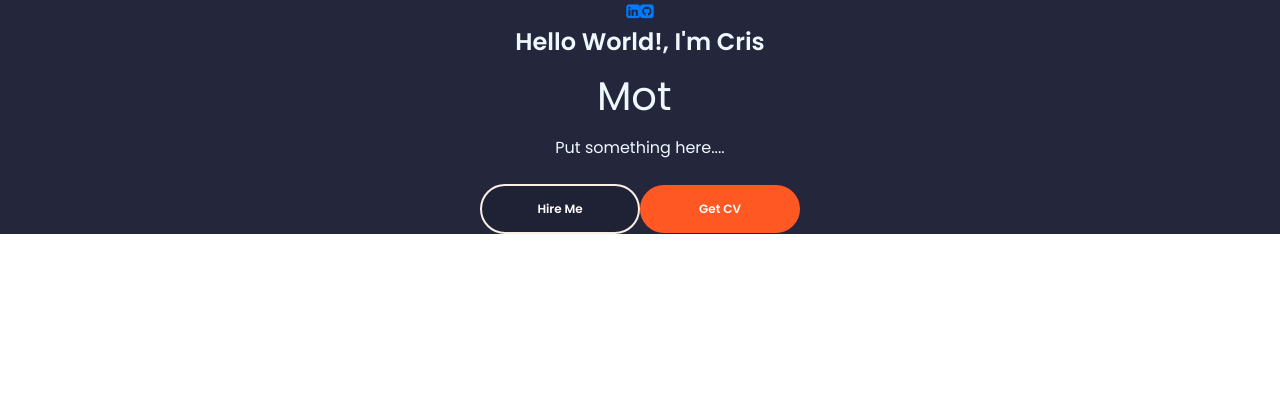
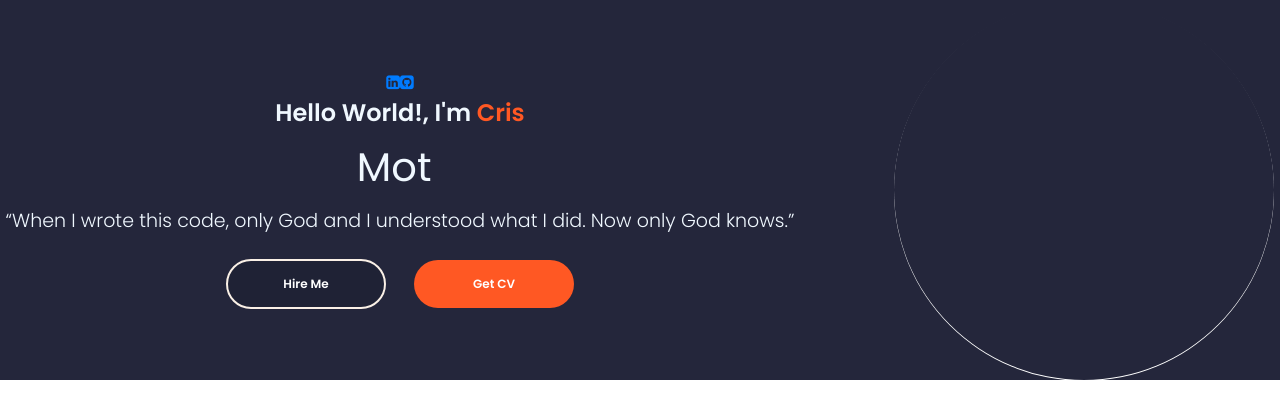
Before and after one commit to cris-ch/portfolio, a React (Create React App) app in the folder client/: page / in a window 1280 px wide. Shown: the top 418 px of the page. Built offline with nearby package versions, Linux system fonts and the light colour scheme; the HTML template or start-up script is replaced by a standard one; a web font is replaced by a local one.

Commit message:
more styling

```diff
--- a/client/src/PortfolioContainer/Home/Profile.css
+++ b/client/src/PortfolioContainer/Home/Profile.css
@@ -28,3 +28,38 @@
 .profile-details-role h1 {
     font-size: 40px;
 }
+
+.primary-text{
+    color: (--white)
+}
+
+.highlighted-text {
+    color: var(--dark-orange)
+}
+
+.profile-role-tagline {
+    font-size: 19px;
+    margin: 5px 0 0 0;
+    font-family: "Poppins Light";
+}
+
+.profile-options .highlighted-btn {
+    margin: 0 0 0 28px;
+}
+
+.profile-options .highlighted-btn:hover {
+    margin: 0 0 0 28px;
+    background-color: cornsilk;
+    color: #111;
+}
+
+.profile-picture {
+    display:flex;
+    align-items: center;
+    justify-content: center;
+    box-shadow: 0 1px 0px 0px var(--white);
+    border-radius: 50%;
+    height: 380px;
+    width: 380px;
+    margin: 0 0px 0 100px;
+}
--- a/client/src/PortfolioContainer/Home/Profile.js
+++ b/client/src/PortfolioContainer/Home/Profile.js
@@ -41,7 +41,7 @@ export default function Profile() {
                 />
               </h1>
               <span className="profile-role-tagline">
-                Put something here....
+                “When I wrote this code, only God and I understood what I did. Now only God knows.”
               </span>
             </span>
           </div>
```
